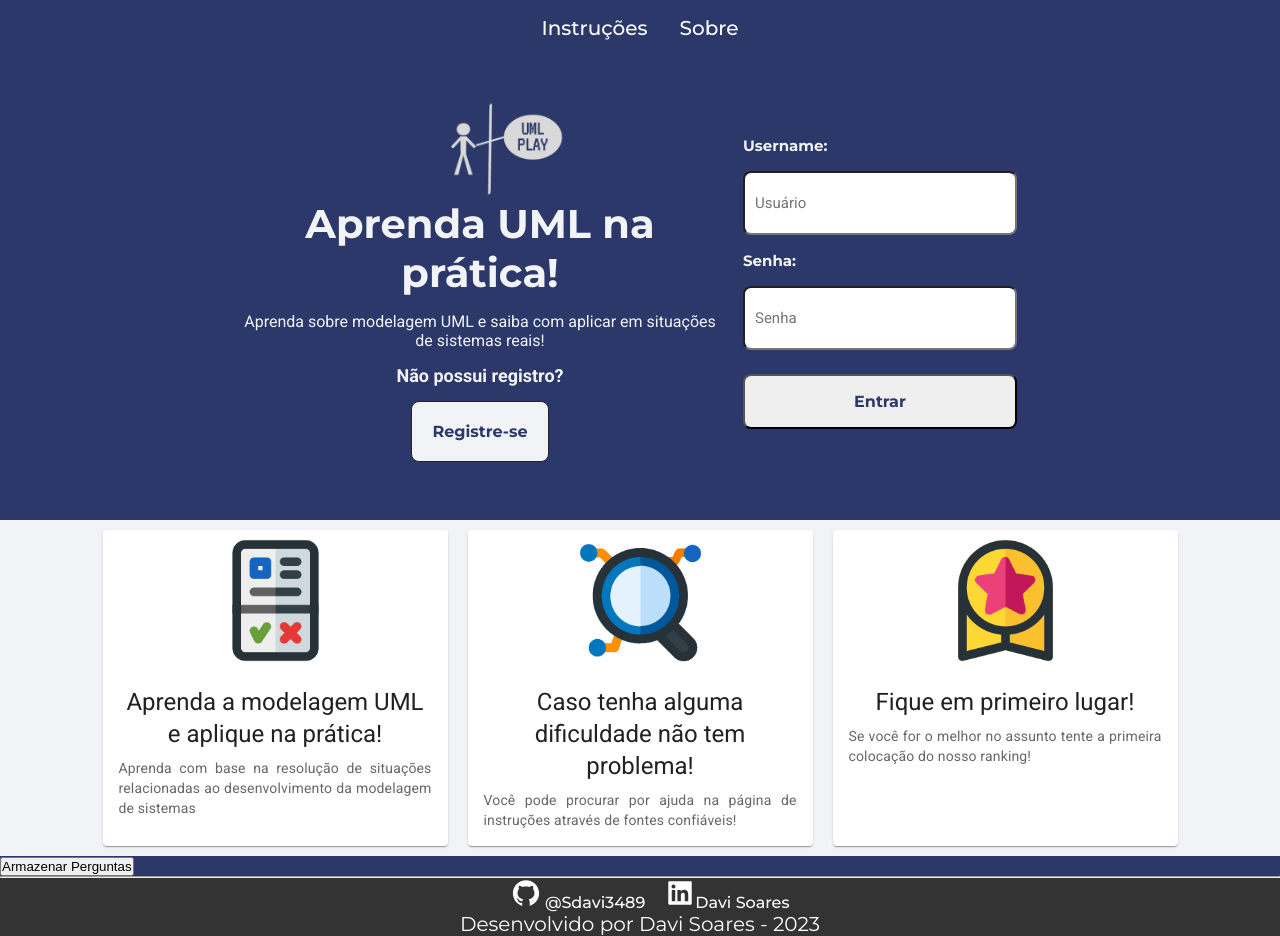
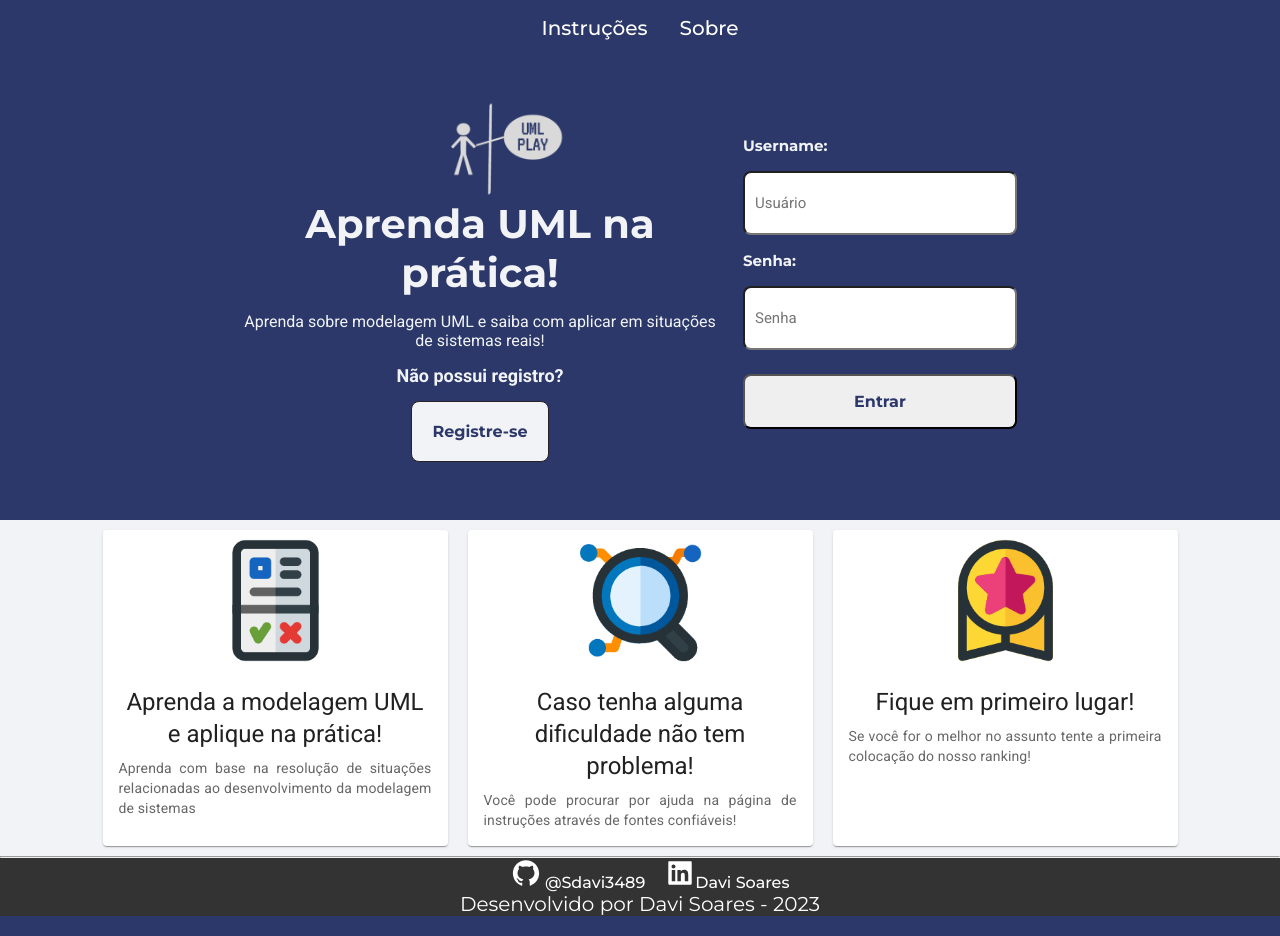
Before and after one commit to Sdavi3489/tcc_jogouml, a React (Vite) app in the folder tcc_jogouml/: page / in a window 1280 px wide. Built offline with nearby package versions, Linux system fonts and the light colour scheme; no server answers.

Commit message:
pequena correcao

```diff
--- a/tcc_jogouml/src/App.jsx
+++ b/tcc_jogouml/src/App.jsx
@@ -17,7 +17,6 @@ function App() {
       {renderNavBarHome && <NavBarHome />}
       {renderNavBar && <Navbar />}
       <Outlet />
-      <Add_question/>
       <Footer />
     </>
   )
```
